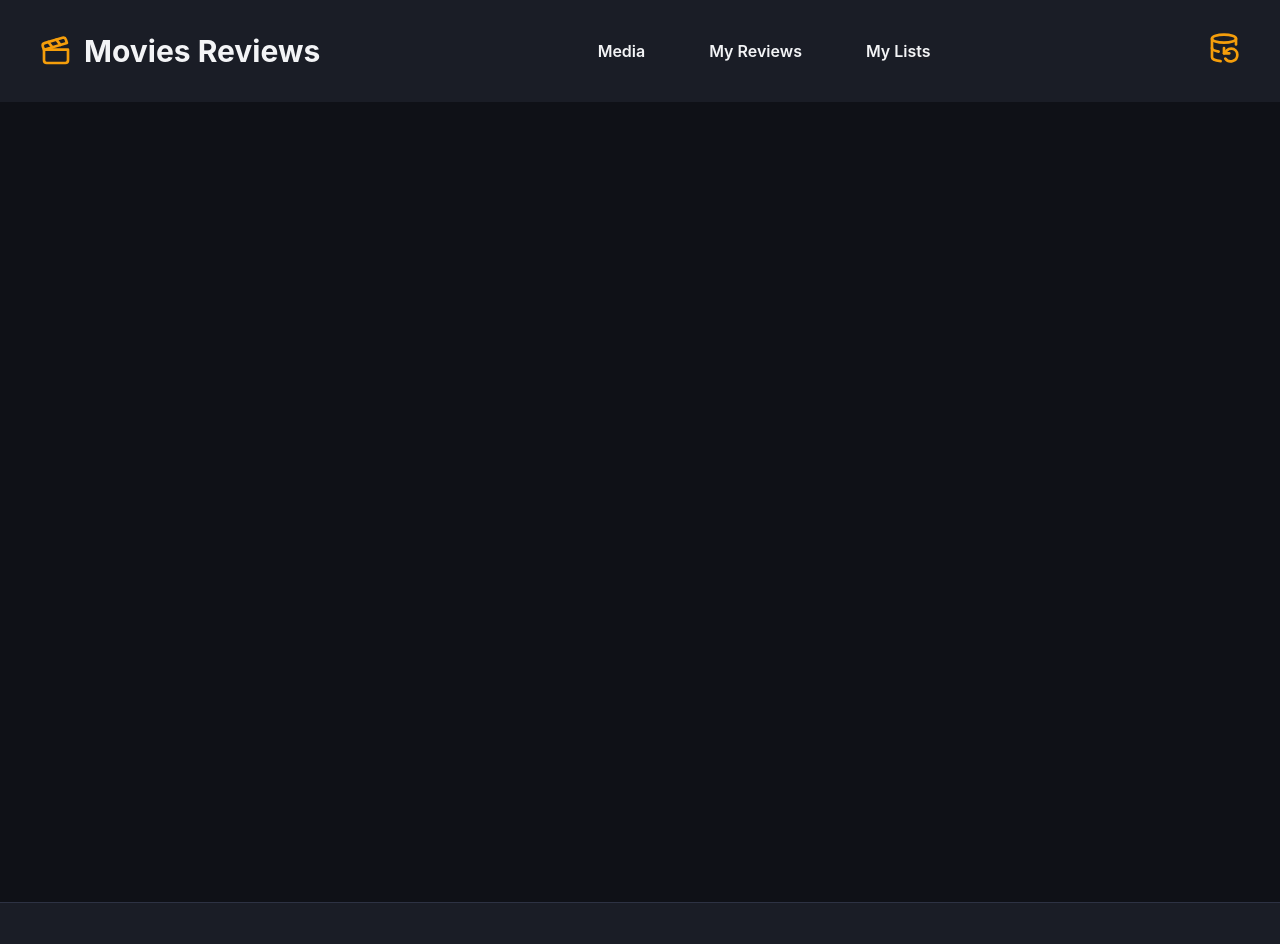
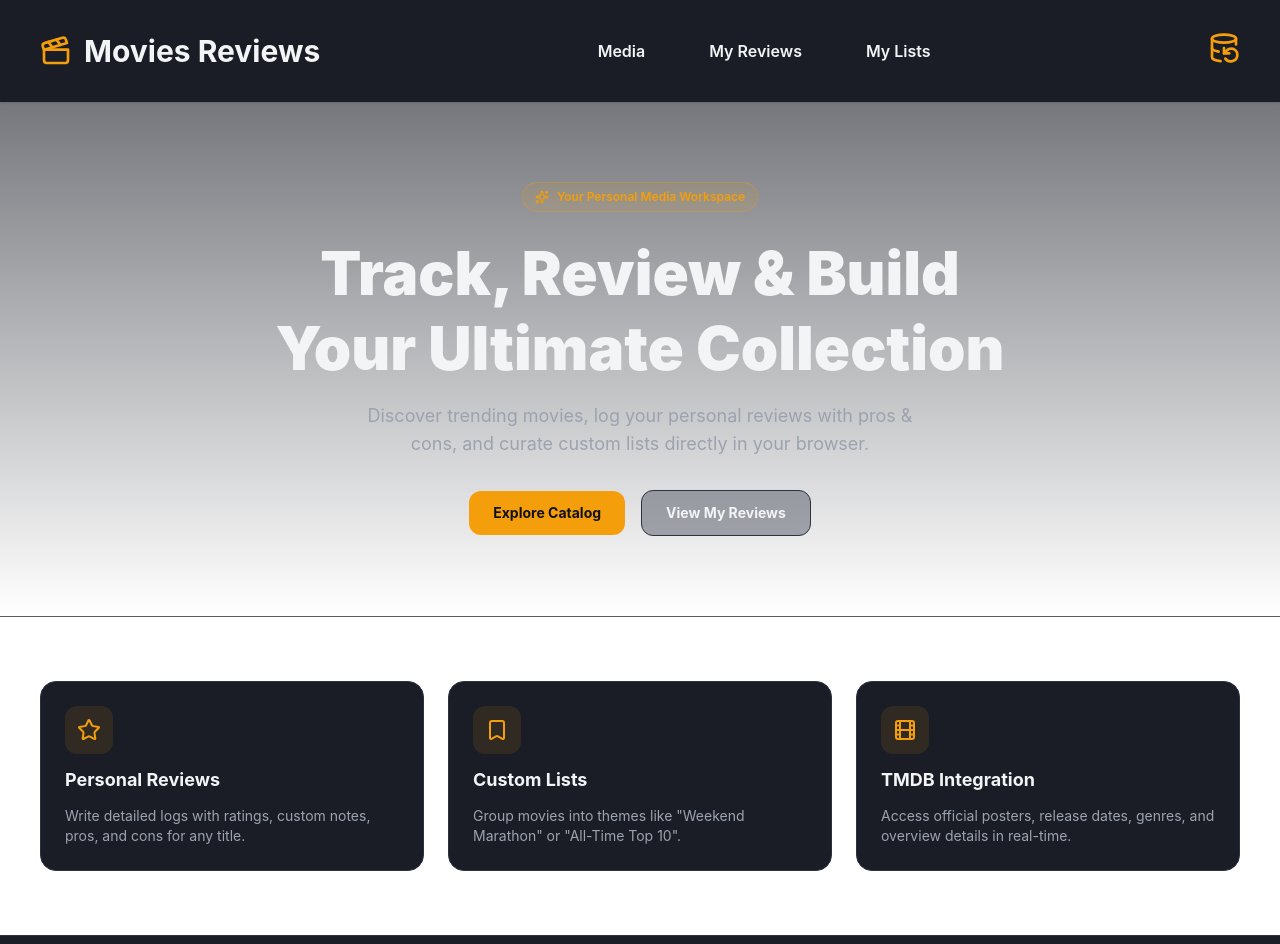
Before and after one commit to daveesin/movies-reviews, a React (Vite) app: page / in a window 1280 px wide. Shown: the top 944 px of the page. Built offline with nearby package versions, Linux system fonts and the light colour scheme.

Commit message:
Style a home page with Gemini help

```diff
--- a/src/pages/Home.jsx
+++ b/src/pages/Home.jsx
@@ -1,10 +1,65 @@
+import { Link } from 'react-router-dom';
+import { Star, Film, Bookmark, Sparkles } from 'lucide-react';
+
 function Home() {
-    return(
-        <div className='w-full h-screen max-h-4xl flex flex-col bg-movies-bg'>
+    return (
+        <div className="flex flex-col gap-16 pb-16">
 
-            <div>
+            <section className="relative w-full py-20 px-6 flex flex-col items-center text-center bg-linear-to-b from-movies-card/60 to-transparent border-b border-movies-border/40">
+                <div className="inline-flex items-center gap-2 px-3 py-1.5 rounded-full bg-movies-accent/10 border border-movies-accent/30 text-movies-accent text-xs font-semibold mb-6">
+                    <Sparkles className="w-3.5 h-3.5" />
+                    <span>Your Personal Media Workspace</span>
+                </div>
 
-            </div>
+                <h1 className="text-4xl md:text-6xl font-black max-w-3xl leading-tight text-movies-text mb-4">
+                    Track, Review & Build Your Ultimate Collection
+                </h1>
+
+                <p className="text-movies-muted max-w-xl text-base md:text-lg mb-8">
+                    Discover trending movies, log your personal reviews with pros & cons, and curate custom lists directly in your browser.
+                </p>
+
+                <div className="flex items-center gap-4">
+                    <Link to="/media" className="px-6 py-3 rounded-xl bg-movies-accent text-movies-bg font-bold text-sm hover:opacity-90 transition-opacity">
+                        Explore Catalog
+                    </Link>
+                    <Link to="/reviews" className="px-6 py-3 rounded-xl bg-movies-border/40 border border-movies-border text-movies-text font-bold text-sm hover:bg-movies-border/70 transition-colors">
+                        View My Reviews
+                    </Link>
+                </div>
+            </section>
+
+            <section className="max-w-7xl mx-auto px-10 w-full grid grid-cols-1 md:grid-cols-3 gap-6">
+                <div className="p-6 rounded-2xl bg-movies-card border border-movies-border flex flex-col gap-3">
+                    <div className="p-3 rounded-xl bg-movies-accent/10 w-fit text-movies-accent">
+                        <Star className="w-6 h-6" />
+                    </div>
+                    <h3 className="font-bold text-lg text-movies-text">Personal Reviews</h3>
+                    <p className="text-sm text-movies-muted">
+                        Write detailed logs with ratings, custom notes, pros, and cons for any title.
+                    </p>
+                </div>
+
+                <div className="p-6 rounded-2xl bg-movies-card border border-movies-border flex flex-col gap-3">
+                    <div className="p-3 rounded-xl bg-movies-accent/10 w-fit text-movies-accent">
+                        <Bookmark className="w-6 h-6" />
+                    </div>
+                    <h3 className="font-bold text-lg text-movies-text">Custom Lists</h3>
+                    <p className="text-sm text-movies-muted">
+                        Group movies into themes like "Weekend Marathon" or "All-Time Top 10".
+                    </p>
+                </div>
+
+                <div className="p-6 rounded-2xl bg-movies-card border border-movies-border flex flex-col gap-3">
+                    <div className="p-3 rounded-xl bg-movies-accent/10 w-fit text-movies-accent">
+                        <Film className="w-6 h-6" />
+                    </div>
+                    <h3 className="font-bold text-lg text-movies-text">TMDB Integration</h3>
+                    <p className="text-sm text-movies-muted">
+                        Access official posters, release dates, genres, and overview details in real-time.
+                    </p>
+                </div>
+            </section>
 
         </div>
     );
```
